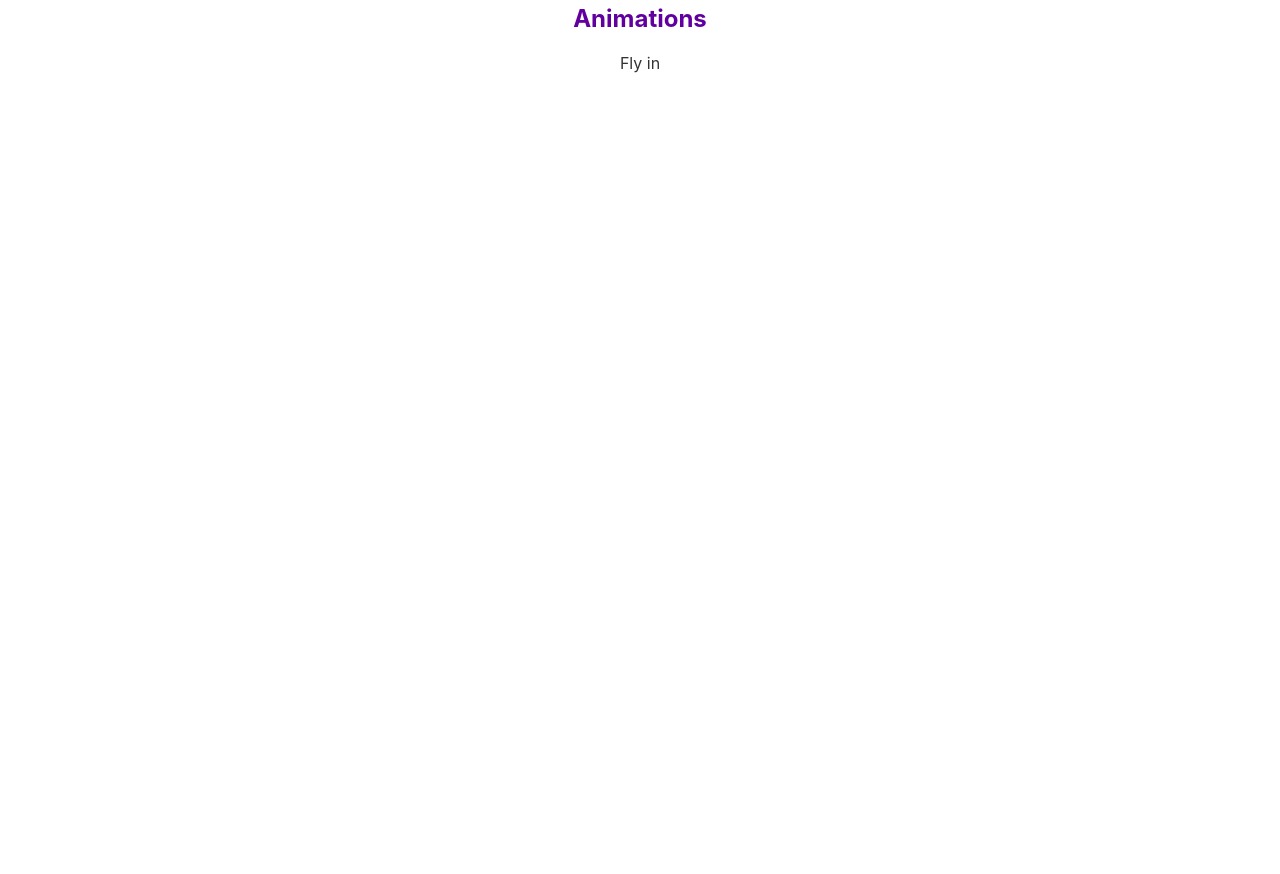
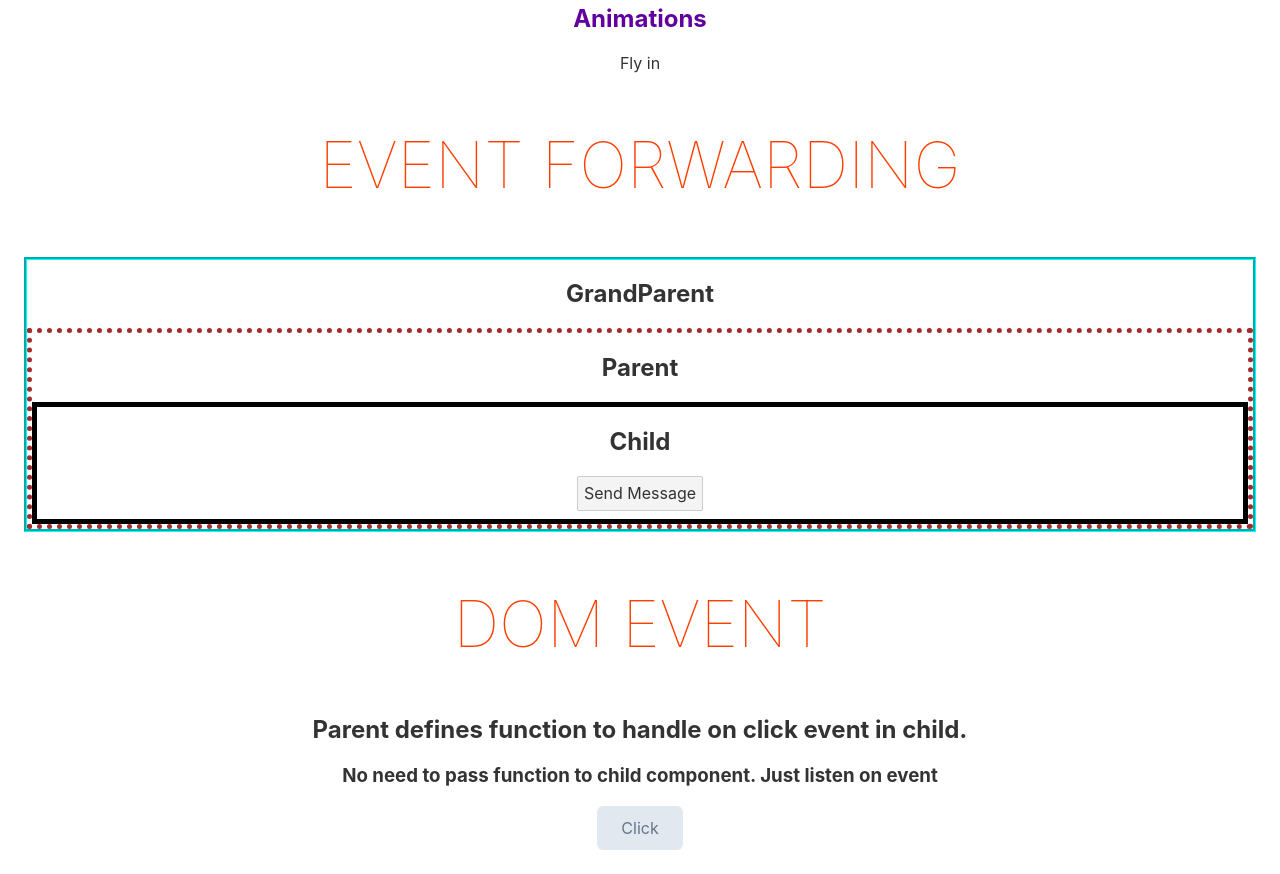
Before and after one commit to jleumz/svelte-todo, a Svelte app: page / in a window 1280 px wide. Shown: the part 2900-3774 px from the top of the page. Before the commit the page ends 3005 px from the top, so only its background shows below. Built offline with nearby package versions, Linux system fonts and the light colour scheme.

Commit message:
Added event handling and forwarding

```diff
--- a/src/App.svelte
+++ b/src/App.svelte
@@ -5,6 +5,8 @@
 	import Directives from "./components/Directives.svelte";
 	import Transitions from "./Transitions.svelte";
 	import Animation from "./components/Animation.svelte";
+	import GrandParent from "./components/events/GrandParent.svelte";
+	import DomEventParent from "./components/events/DomEventParent.svelte";
 
 	export let name: string;
 </script>
@@ -43,6 +45,14 @@
 		<h1>Animations</h1>
 		<Animation />
 	</section>
+	<section>
+		<h1>Event forwarding</h1>
+		<GrandParent />
+	</section>
+	<section>
+		<h1>DOM event</h1>
+		<DomEventParent />
+	</section>
 </main>
 
 <style>
--- /dev/null
+++ b/src/components/CustomButton.svelte
@@ -0,0 +1,22 @@
+<script lang="ts"></script>
+
+<button on:click>Click</button>
+
+<style>
+	button {
+		background: #e2e8f0;
+		color: #64748b;
+		border: unset;
+		border-radius: 6px;
+		padding: 0.75rem 1.5rem;
+		cursor: pointer;
+	}
+	button:hover {
+		background: #cbd5e1;
+		color: #475569;
+	}
+	button:focus {
+		background: #94a3b8;
+		color: #f1f5f9;
+	}
+</style>
--- /dev/null
+++ b/src/components/events/Child.svelte
@@ -0,0 +1,24 @@
+<script lang="ts">
+	import { createEventDispatcher } from "svelte";
+
+	const dispatch = createEventDispatcher();
+
+	const sayHello = () => {
+		dispatch("message", {
+			text: "Hello World!",
+		});
+	};
+</script>
+
+<div>
+	<h2>Child</h2>
+	<button on:click={sayHello}>Send Message</button>
+</div>
+
+<style>
+	div {
+		border: 5px;
+		border-style: solid;
+		border-color: black;
+	}
+</style>
--- /dev/null
+++ b/src/components/events/DomEventParent.svelte
@@ -0,0 +1,11 @@
+<script lang="ts">
+	import CustomButton from "../CustomButton.svelte";
+
+	const handleClick = () => {
+		alert("Click");
+	};
+</script>
+
+<h2>Parent defines function to handle on click event in child.</h2>
+<h3>No need to pass function to child component. Just listen on event</h3>
+<CustomButton on:click={handleClick} />
--- /dev/null
+++ b/src/components/events/GrandParent.svelte
@@ -0,0 +1,20 @@
+<script lang="ts">
+	import Parent from "./Parent.svelte";
+
+	const handleMessage = (event) => {
+		alert(event.detail.text);
+	};
+</script>
+
+<div>
+	<h2>GrandParent</h2>
+	<Parent on:message={handleMessage} />
+</div>
+
+<style>
+	div {
+		border: solid;
+		border-style: groove;
+		border-color: aqua;
+	}
+</style>
--- /dev/null
+++ b/src/components/events/Parent.svelte
@@ -0,0 +1,16 @@
+<script lang="ts">
+	import Child from "./Child.svelte";
+</script>
+
+<div>
+	<h2>Parent</h2>
+	<Child on:message />
+</div>
+
+<style>
+	div {
+		border: 5px;
+		border-style: dotted;
+		border-color: brown;
+	}
+</style>
```
